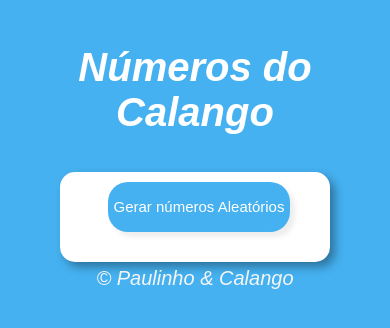
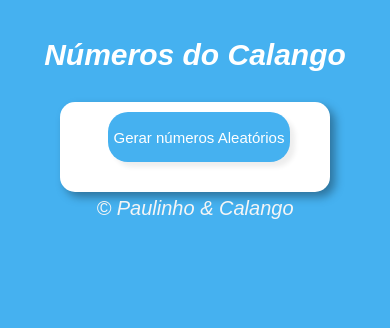
Before and after one commit to paulohpires/geradordenumeros, a plain HTML site: page index.html in a window 390 px wide. Drawn offline with Linux system fonts and the light colour scheme.

Commit message:
#alteradocss#

```diff
--- a/style.css
+++ b/style.css
@@ -49,6 +49,13 @@ ul {
 
 @media only screen and (max-width: 414px) {
   /* Estilos para a navegação */
+  header {
+    padding: 5px;
+    color: white;
+    font-size: 15px;
+    text-align: center;
+    font-style: italic;
+  }
   section {
     display: flex;
     justify-content: space-between;
```
